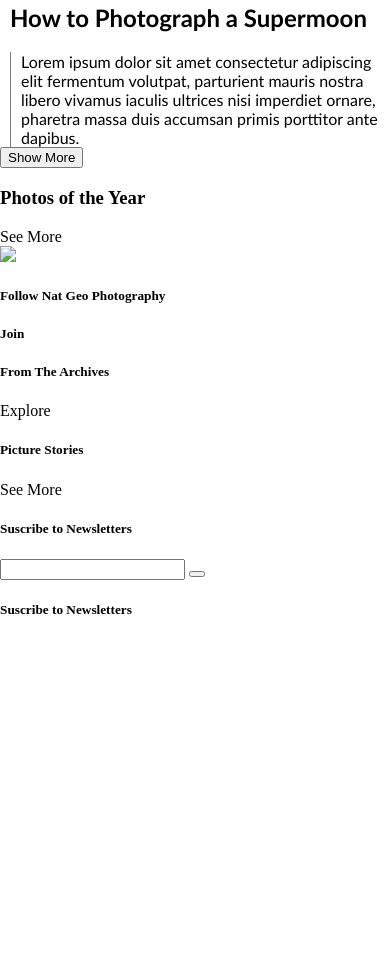
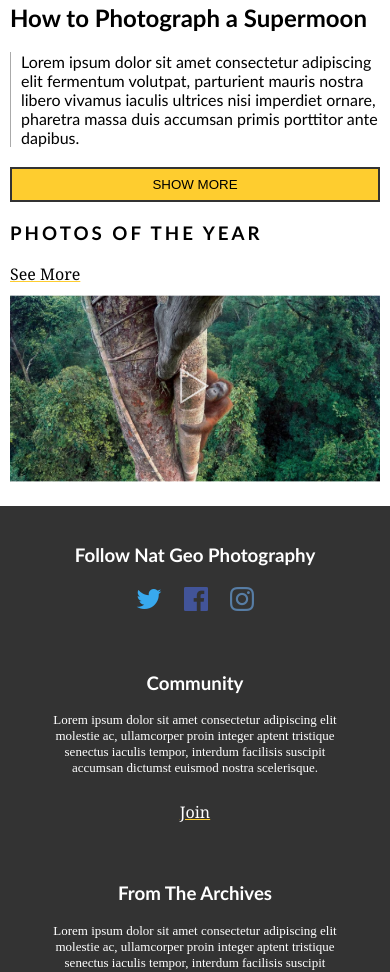
Before and after one commit to AlexisThink/lab--responsive-design-natgeo, a plain HTML site: page index.html in a window 390 px wide. Shown: the part 1028-2000 px from the top of the page. Before the commit the page ends 1668 px from the top, so only its background shows below. Drawn offline with Linux system fonts and the light colour scheme.

Commit message:
Mobile Version Ready!

```diff
--- a/index.html
+++ b/index.html
@@ -49,57 +49,54 @@
     <div class="container-button">
         <button>Show More</button>
     </div>
+
+<!--ULTIMO SEMIARTICULO-->
     <section class="last">
         <div class="last__text">
             <h3>Photos of the Year</h3>
             <a>See More</a>
         </div>
 
-<!--ULTIMO SEMIARTICULO-->
         <div class="last__image">
-            <img src="#">
+            <img src="images/img-tree-monkey.png">
         </div>
     </section>
 
 <!--COMIENZA FOOTER-->
     <footer class="footer">
         <div class="networks">
-            <div class="networks__profiles">
-                <div class="networks__profiles__icons">
-                    <i class=""></i>
-                    <i class=""></i>
-                    <i class=""></i>
+            <!--COMIENZA COMMUNITY, ARCHIVES, ETC-->
+            <div class="networks__content">
+                <h3 class="networks__content__title"><center>Follow Nat Geo Photography</center></h3>
+                <div class="networks__content__icons">
+                    <i class="fa fa-twitter"></i>
+                    <i class="fa fa-facebook-official"></i>
+                    <i class="fa fa-instagram"></i>
                 </div>
             </div>
-            <!--COMIENZA COMMUNITY, ARCHIVES, ETC-->
             <div class="networks__content">
-                <h5 class="networks__content__title">Follow Nat Geo Photography</h5>
-                <span class="networks__content__text"></span>
-                <a class="networks__content__link"></a>
+                <h3 class="networks__content__title"><center>Community</center></h3>
+                <span class="networks__content__text"><center><p>Lorem ipsum dolor sit amet consectetur adipiscing elit molestie ac, ullamcorper proin integer aptent tristique senectus iaculis tempor, interdum facilisis suscipit accumsan dictumst euismod nostra scelerisque.</p></center></span>
+                <a class="networks__content__link"><center>Join</center></a>
             </div>
             <div class="networks__content">
-                <h5 class="networks__content__title"><Community/h5>
-                <span class="networks__content__text"></span>
-                <a class="networks__content__link">Join</a>
+                <h3 class="networks__content__title"><center>From The Archives</center></h3>
+                <span class="networks__content__text"><center><p>Lorem ipsum dolor sit amet consectetur adipiscing elit molestie ac, ullamcorper proin integer aptent tristique senectus iaculis tempor, interdum facilisis suscipit accumsan dictumst euismod nostra scelerisque.</p></center></span>
+                <a class="networks__content__link"><center>Explore</center></a>
             </div>
             <div class="networks__content">
-                <h5 class="networks__content__title">From The Archives</h5>
-                <span class="networks__content__text"></span>
-                <a class="networks__content__link">Explore</a>
-            </div>
-            <div class="networks__content">
-                <h5 class="networks__content__title">Picture Stories</h5>
-                <span class="networks__content__text"></span>
-                <a class="networks__content__link">See More</a>
+                <h3 class="networks__content__title"><center>Picture Stories</center></h3>
+                <span class="networks__content__text"><center><p>Lorem ipsum dolor sit amet consectetur adipiscing elit molestie ac, ullamcorper proin integer aptent tristique senectus iaculis tempor, interdum facilisis suscipit accumsan dictumst euismod nostra scelerisque.</p></center></span>
+                <a class="networks__content__link"><center>See More</center></a>
             </div>
         </div>
         <div class="newsletter">
             <h5>Suscribe to Newsletters</h5>
             <div class="newsletter__camp">
                 <input class="newsletter__camp__input">
-                <button class="newsletter__camp__button"></button>
+                <button class="newsletter__camp__button">Sign Up</button>
             </div>
-            <h5>Suscribe to Newsletters</h5>
+            <h5>Follow Us</h5>
         </div>
     </footer>
 
--- a/style.scss
+++ b/style.scss
@@ -17,22 +17,20 @@ p{margin: 0;}
     }
 
     .subtitle{
-        padding: 0 10px;
+        @include general-padding();
         &__title {@include fancy-heder();}
         &__subtitle {@include fancy-heder();}
         a {@include link-style();}
     }
 
     .article{
-        margin-top: 20px;
-        padding: 0 10px;
+        @include general-padding();
         &__image{
             width: 100%;
             img{
                 width: 100%;
             }
         }
-
         &__title {@include title();}
         &__text{
             @include title();
@@ -41,11 +39,78 @@ p{margin: 0;}
         a {@include link-style();}
     }
 
+    .container-button{
+        @include general-padding();
+        button{@include button-style();}
+    }
+
+    .last{
+        @include general-padding();
+        &__text{
+            h3{@include fancy-heder();}
+            a{@include link-style();}
+        }
+        &__image{
+            margin-top: 10px;
+            width: 100%;
+            img{
+                width: 100%;
+            }
+        }
+    }
+
+    .networks{
+        @include general-padding();
+        background: $dark-gray;
+
+        color: white;
+        &__content{
+            padding: 20px 35px;
+            &__icons{
+                display: flex;
+                justify-content: space-around;
+                font-size: 28px;
+                padding: 0 80px;
+                .fa-twitter{color: #38a9ee;}
+                .fa-facebook-official{color: #425499;}
+                .fa-instagram{color: #577da5;}
+            }
+            &__title{@include title();}
+            &__text{
+                font-size: 13px;
+                display: block;
+                padding-bottom: 25px;
+            }
+            &__link{@include link-style;}
+        }
+    }
+
+    .newsletter{
+        padding: 15px 10px;
+        background: $light-gray;
+        h5{margin: 20px;
+            color: white;
+        @include title();}
+        &__camp{
+            display: flex;
+            flex-direction: row;
+            &__input{
+                width: 30%;
+                height: 35px;
+            }
+            &__button{
+                @include button-style();
+                width: 100px;
+                margin: 0 10px;
+            }
+        }
+    }
 
 
 
 
-//5566762230
+
+//TERMINA VERSION MOBIL
 }
 
 // VERSION TALETS
--- a/styles/_mixins.scss
+++ b/styles/_mixins.scss
@@ -1,5 +1,9 @@
 @import "./vals";
 
+@mixin general-padding {
+    margin-top: 20px;
+    padding: 0 10px;
+}
 @mixin title{
     font-family: 'Gill Sans', 'Century Gothic', sans-serif;
 }
@@ -17,7 +21,7 @@
     justify-content: space-between;
     align-items: center;
 
-    border-bottom: 1px solid gray;
+    border-bottom: 1px solid $light-gray;
 }
 @mixin hamburger-configuration{
     display: flex;
@@ -34,6 +38,13 @@
     text-decoration: underline solid $yellow;
 }
 @mixin left-border-txt{
-    border-left: 1px solid gray;
+    border-left: 1px solid $light-gray;
     padding-left: 10px;
 }
+@mixin button-style {
+    width: 100%;
+    height: 35px;
+    text-transform: uppercase;
+    background-color: $yellow;
+    border: 2px solid $dark-gray;
+}
```
Also changed, not shown: style.css.
